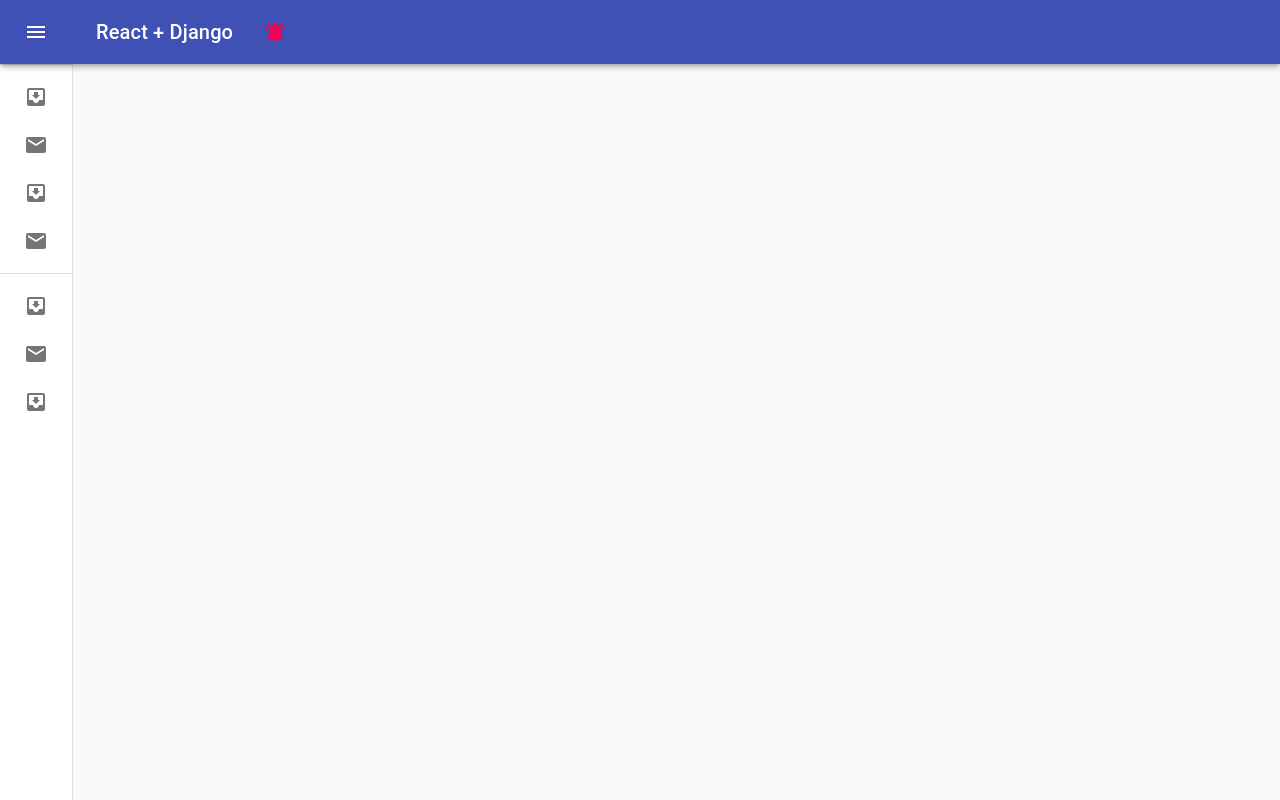
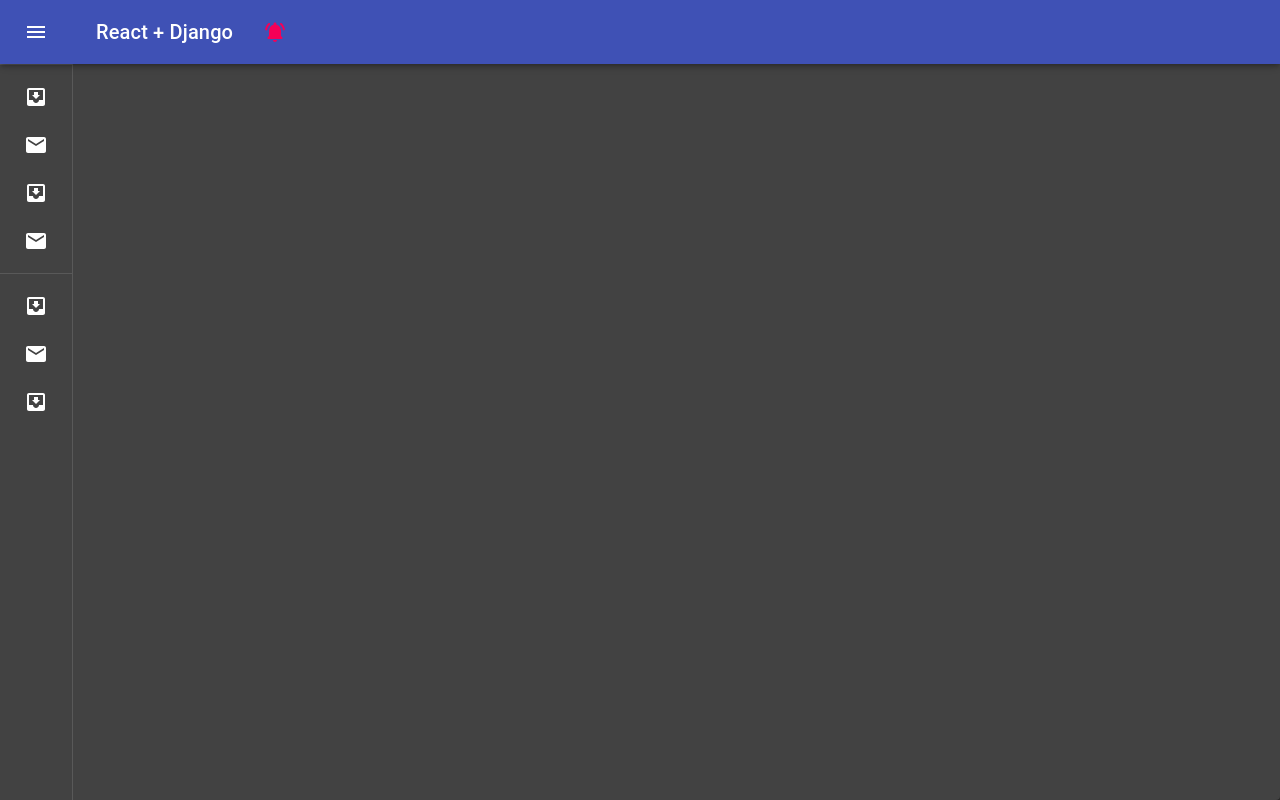
Before and after one commit to id-shiv/django-react-app, a React (Create React App) app in the folder frontend/: page / in a window 1280 px wide. Built offline with nearby package versions, Linux system fonts and the light colour scheme.

Commit message:
theme switch code

```diff
--- a/frontend/src/App.js
+++ b/frontend/src/App.js
@@ -1,13 +1,28 @@
 import './css/bootstrap.min.css'
 import './css/custom.css'
+
+import { Grid, Typography, Paper } from "@material-ui/core"
+import { ThemeProvider, createMuiTheme } from "@material-ui/core/styles"
 
 import Layout from './components/Layout/LayoutComponent'
 
 function App() {
+  // define theme
+  const theme = createMuiTheme({
+    palette: {
+      type: "dark"
+    }
+  })
+
+  // render
   return (
-    <div>
+    <ThemeProvider theme={theme}>
+      <Paper style={{ height: "100vh" }}>
+        <Grid container direction="column">
       <Layout />
-    </div>
+      </Grid>
+      </Paper>
+      </ThemeProvider>
   );
 }
 
```
